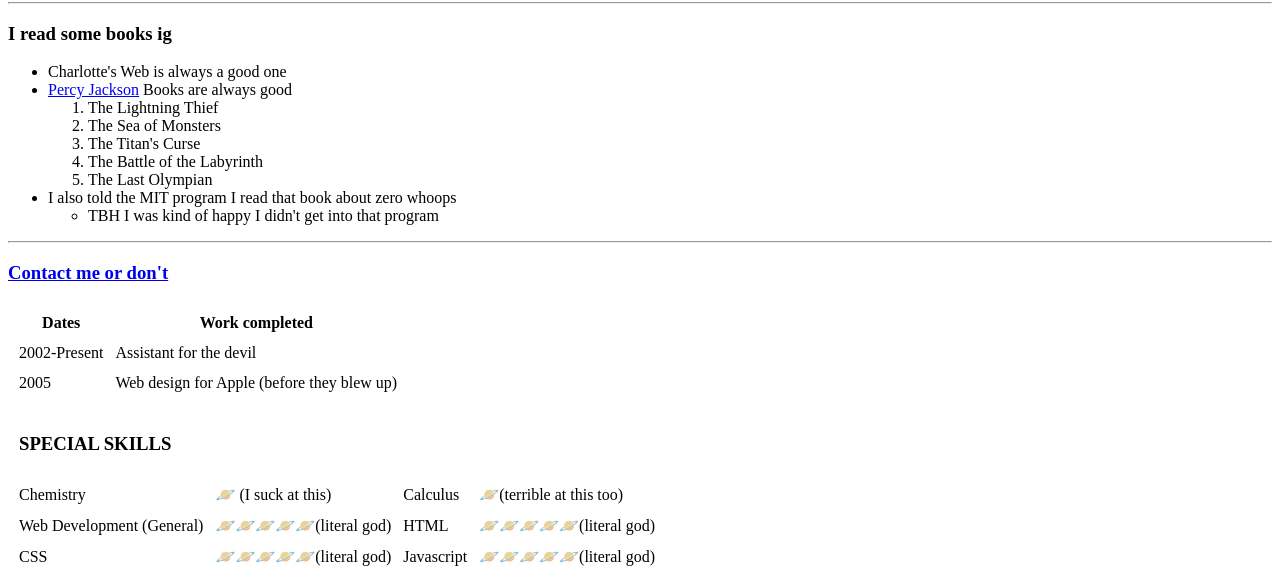
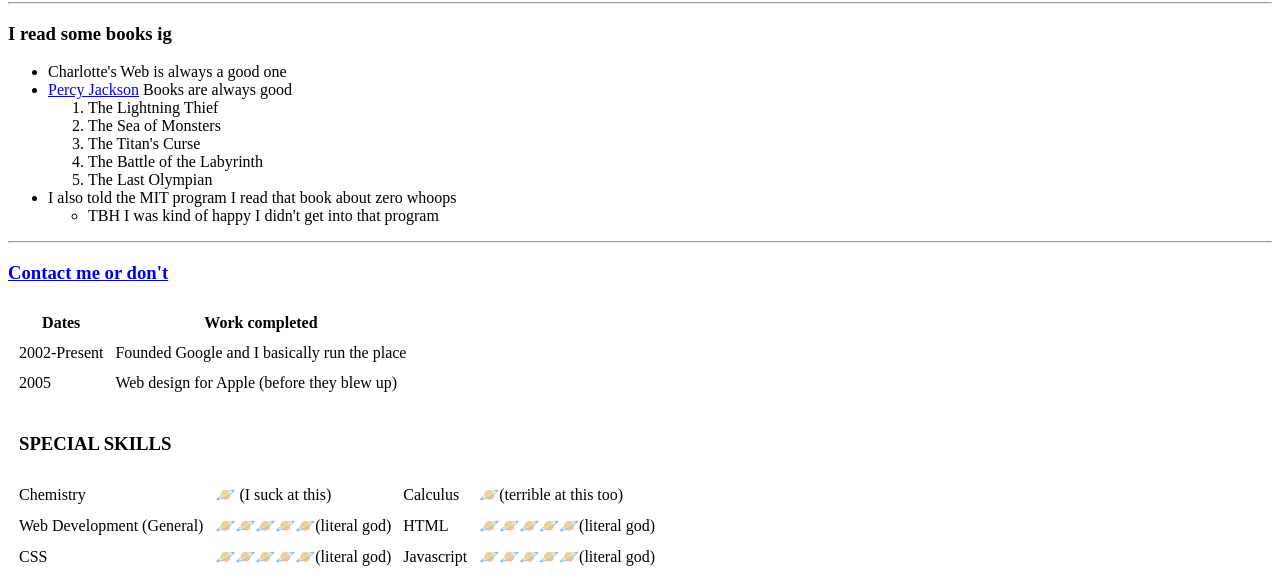
Before and after one commit to eharalampoudis/cv, a plain HTML site: page index.html in a window 1280 px wide. Shown: the part 340-925 px from the top of the page. Drawn offline with Linux system fonts and the light colour scheme.

Commit message:
Update index.html

```diff
--- a/index.html
+++ b/index.html
@@ -41,7 +41,7 @@
     </thead>
     <tr>
       <td>2002-Present</td>
-      <td>Assistant for the devil</td>
+      <td>Founded Google and I basically run the place</td>
     </tr>
     <tr>
       <td>2005</td>
```
